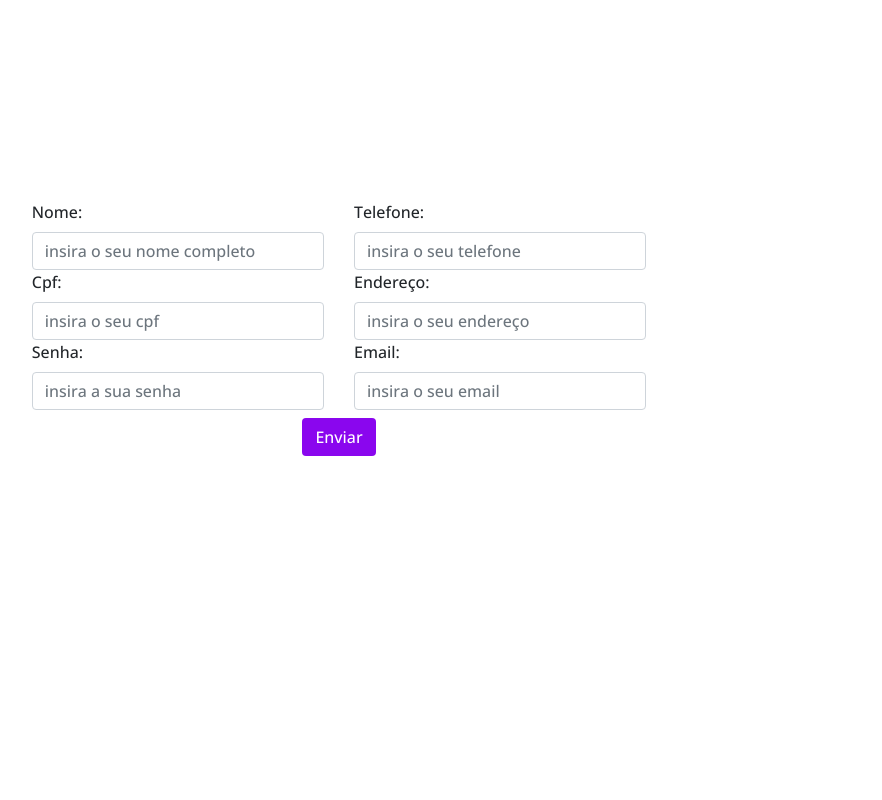
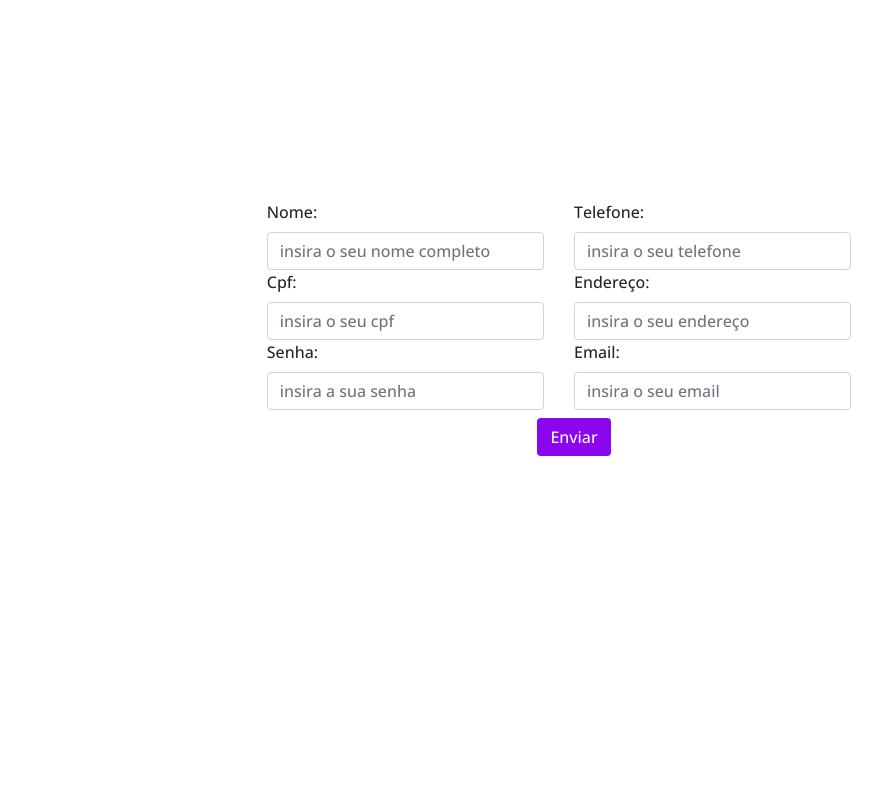
Before and after one commit to VALMIR-DE-OLIVEIRA-FILHO/projecteunion, a PHP site: page /Frontend/Cadastro.php in a window 1280 px wide. Shown: the whole page, without its empty margins (66-948 px from the left). Run offline with PHP 8.4, Linux system fonts and the light colour scheme; some web fonts are replaced.

Commit message:
commit 0.2

```diff
--- a/Frontend/Cadastro.php
+++ b/Frontend/Cadastro.php
@@ -6,10 +6,10 @@ include '../Backend/DatabaseConnection.php';
 
 
 
-<div class="container">
+<div class="cadastrocont">
 <form action="../backend/router.php" method="POST" class="cadastroForm">
     <input type="hidden" name="route" value="cadastro">
-    <div class="row">
+    <div class="row row1">
     <div class="col divcadastro1">
     <label for="nome">Nome:</label>
     <input type="text" class="form-control" name="nomecompleto" placeholder="insira o seu nome completo" >
--- a/Style/style.css
+++ b/Style/style.css
@@ -210,11 +210,12 @@ aside {
 
 }.intro h1{
     font-family: 'ADLaM Display', system-ui, -apple-system, BlinkMacSystemFont, 'Segoe UI', Roboto, Oxygen, Ubuntu, Cantarell, 'Open Sans', 'Helvetica Neue', sans-serif;
-
+    font-size: 2vw;
 }
 .intro p{
     color: #6b6b6b;
     text-align: unset;
+    font-size: 1vw;
 }
 #join{display: inline-block;
     border: 2px solid #8a06ee;
@@ -273,3 +274,14 @@ aside {
     transition: 0.5s;
     background-color: #450576;
 }
+.cadastrocont{
+    display: flex;
+    justify-content: center;
+
+    height: 100vh;
+}
+.row1 {
+    display: flex;
+    justify-content: space-between; /* This will make the divs side by side with space in between */
+    width: 100%; /* Make sure the divs take up the full width */
+  }
```
